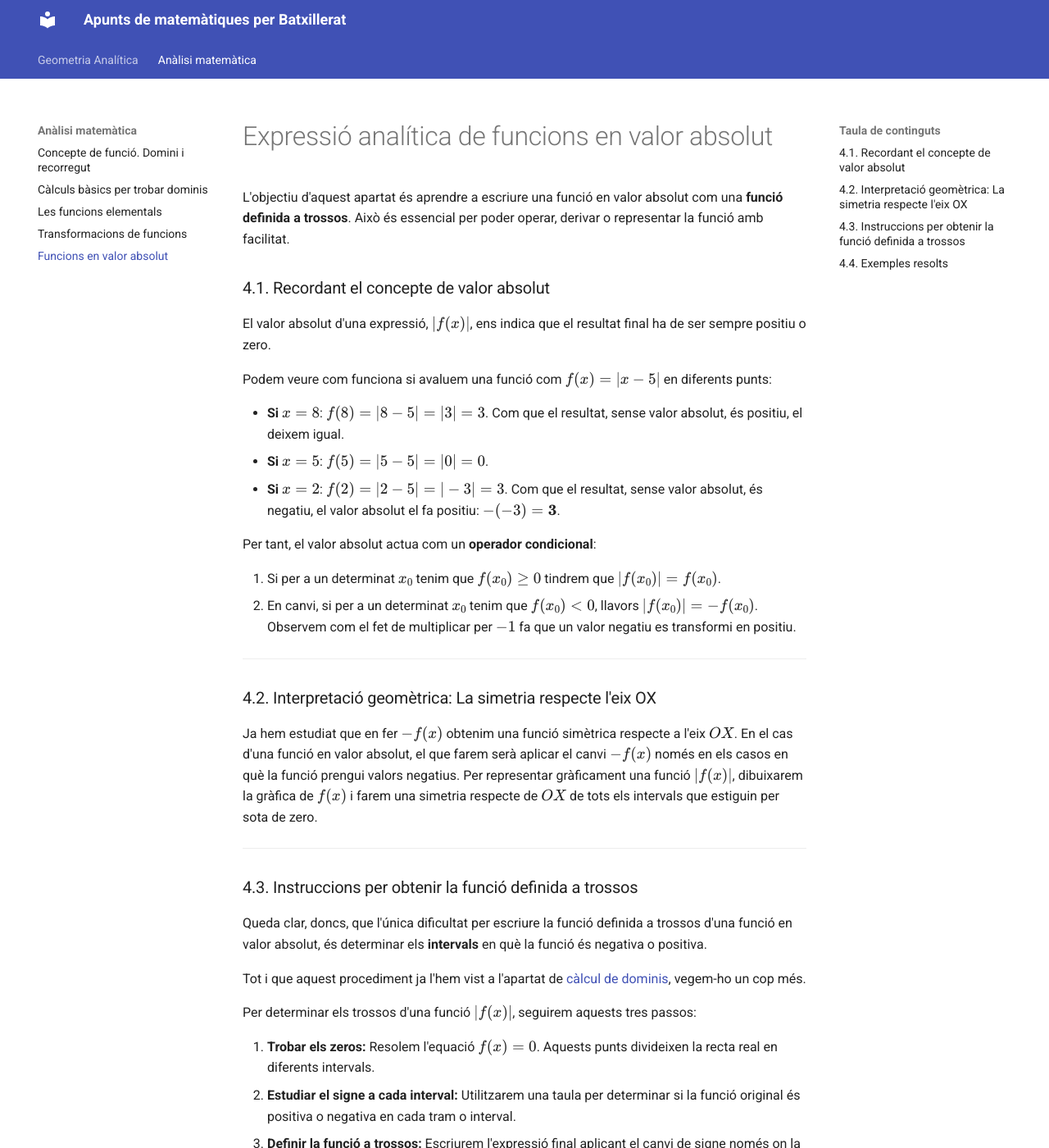
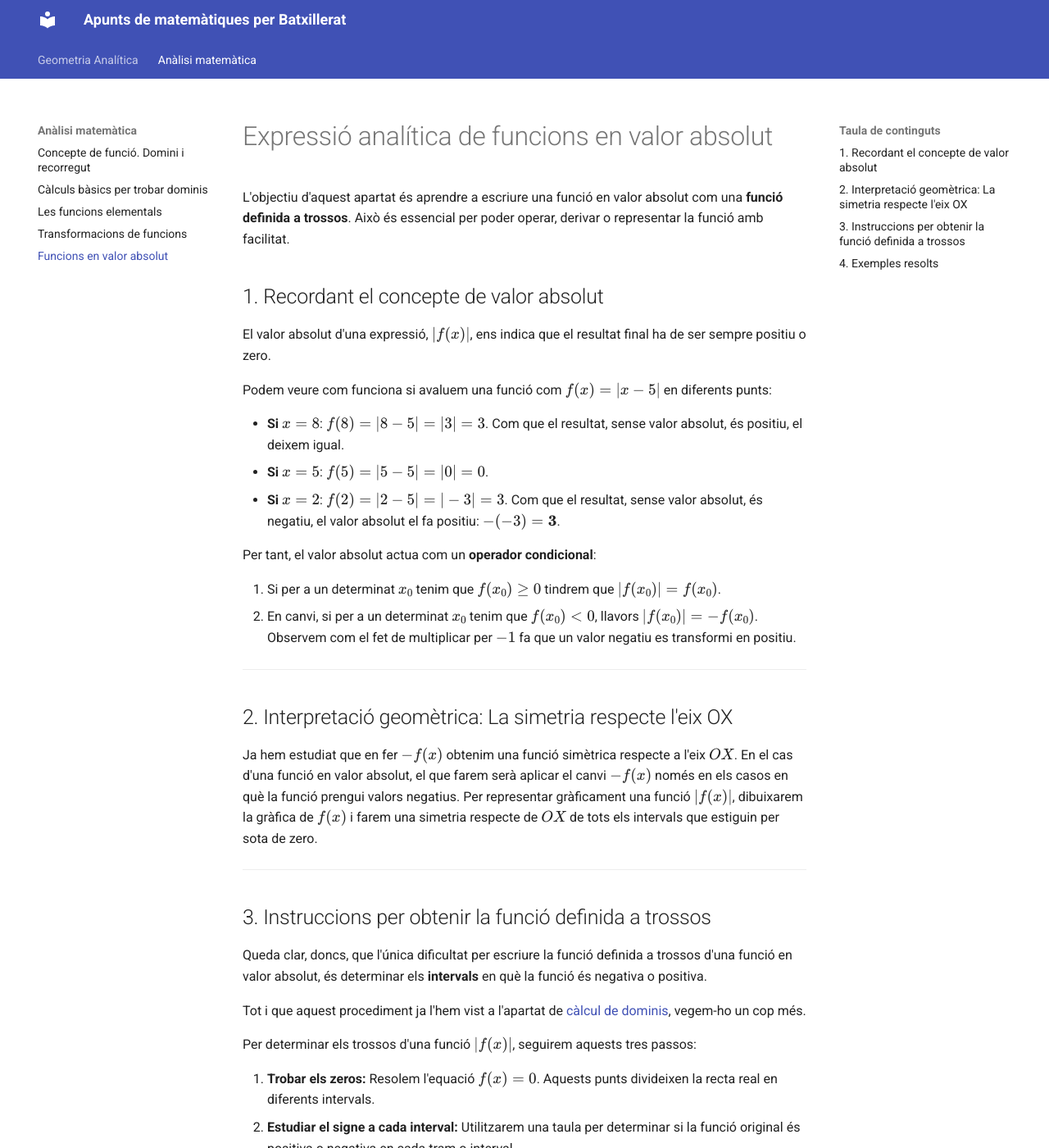
Before and after one commit to irazuzta/MatematiquesBat, an MkDocs documentation site: the page built from docs/analisi/05_funcions_valor_absolut.md, in a window 1280 px wide and 1400 px high. Shown: the whole window at 82% size. Built offline with MkDocs 1.6.1 and Material for MkDocs 9.7.7, drawn with Linux system fonts in a browser that asks for light colours; some of the changed text lies outside the part shown.

Commit message:
valor absolut

```diff
--- a/docs/analisi/05_funcions_valor_absolut.md
+++ b/docs/analisi/05_funcions_valor_absolut.md
@@ -2,7 +2,7 @@
 
 L'objectiu d'aquest apartat és aprendre a escriure una funció en valor absolut com una **funció definida a trossos**. Això és essencial per poder operar, derivar o representar la funció amb facilitat.
 
-### 4.1. Recordant el concepte de valor absolut
+## 1. Recordant el concepte de valor absolut
 
 El valor absolut d'una expressió, $|f(x)|$, ens indica que el resultat final ha de ser sempre positiu o zero.
 
@@ -19,13 +19,13 @@ Per tant, el valor absolut actua com un **operador condicional**:
 
 ---
 
-### 4.2. Interpretació geomètrica: La simetria respecte l'eix OX
+## 2. Interpretació geomètrica: La simetria respecte l'eix OX
 
 Ja hem estudiat que en fer $-f(x)$ obtenim una funció simètrica respecte a l'eix $OX$. En el cas d'una funció en valor absolut, el que farem serà aplicar el canvi $-f(x)$ només en els casos en què la funció prengui valors negatius. Per representar gràficament una funció $|f(x)|$, dibuixarem la gràfica de $f(x)$ i farem una simetria respecte de $OX$ de tots els intervals que estiguin per sota de zero.
 
 ---
 
-### 4.3. Instruccions per obtenir la funció definida a trossos
+## 3. Instruccions per obtenir la funció definida a trossos
 
 Queda clar, doncs, que l'única dificultat per escriure la funció definida a trossos d'una funció en valor absolut, és determinar els **intervals** en què la funció és negativa o positiva.
 
@@ -39,7 +39,7 @@ Per determinar els trossos d'una funció $|f(x)|$, seguirem aquests tres passos:
 
 ---
 
-### 4.4. Exemples resolts
+## 4. Exemples resolts
 
 > **Exemple 1:** Funció afí
 >
```
